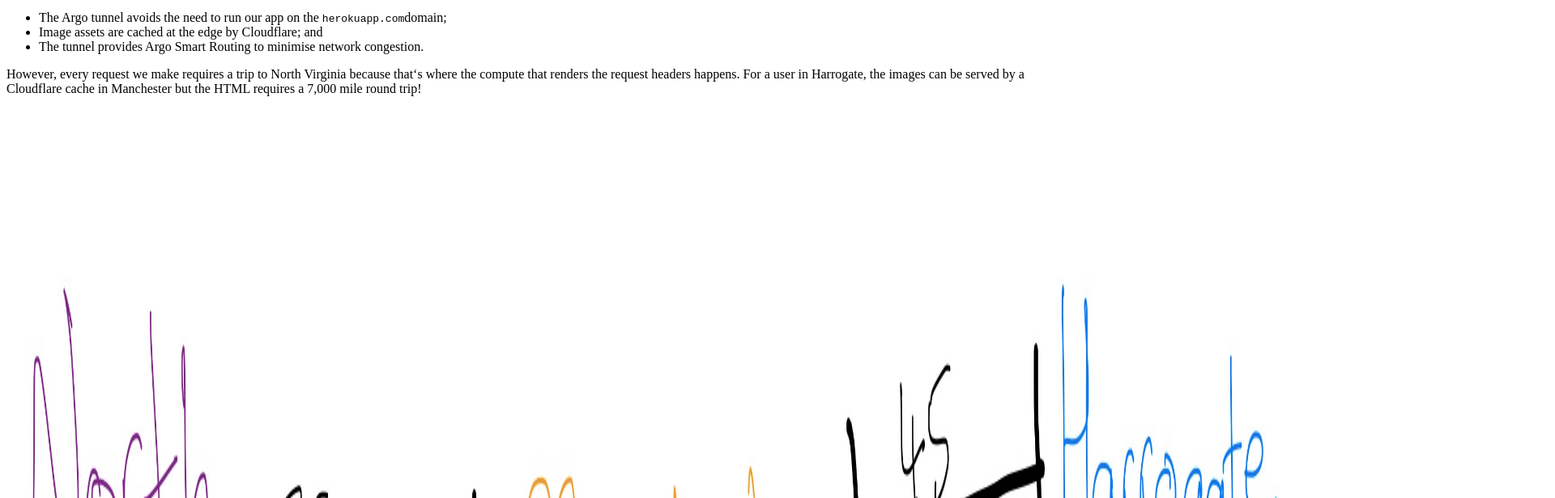
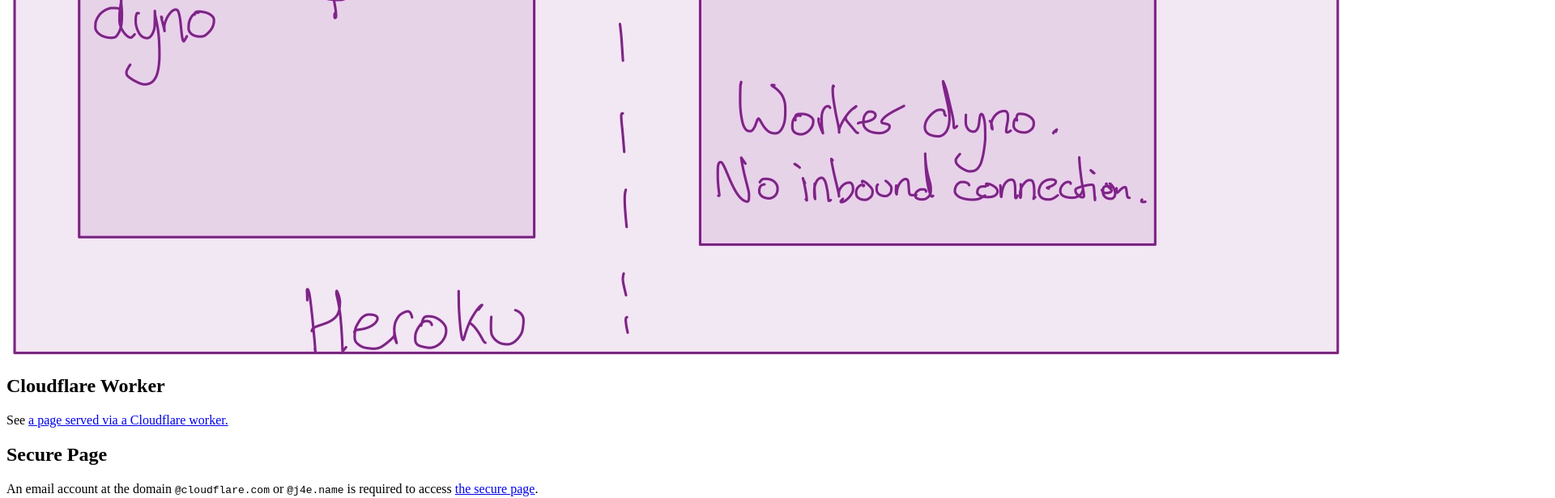
Before and after one commit to michrome/cloudflare-coffee, a Next.js app: page / in a window 1280 px wide. Shown: the part 5400-6016 px from the top of the page at 81% size, 1920 px wide, since content can reach past the window. Built offline with nearby package versions, Linux system fonts and the light colour scheme.

Commit message:
Correct image dimensions

```diff
--- a/pages/index.js
+++ b/pages/index.js
@@ -180,8 +180,8 @@ export default function Home({ headers }) {
       </ol>
       <img
         src="/argo-tunnel.png"
-        width={1922}
-        height={1108}
+        width={1647}
+        height={1884}
         alt="Diagram showing different traffic routes for hostnames"
       />
       <h2>Cloudflare Worker</h2>
@@ -223,8 +223,8 @@ export default function Home({ headers }) {
       </p>
       <img
         src="/distance-between-pops.png"
-        width={1647}
-        height={1884}
+        width={2969}
+        height={814}
         alt="Diagram showing there are 3500 miles between Harrogate and North Virginia"
       />
       <p>
```
